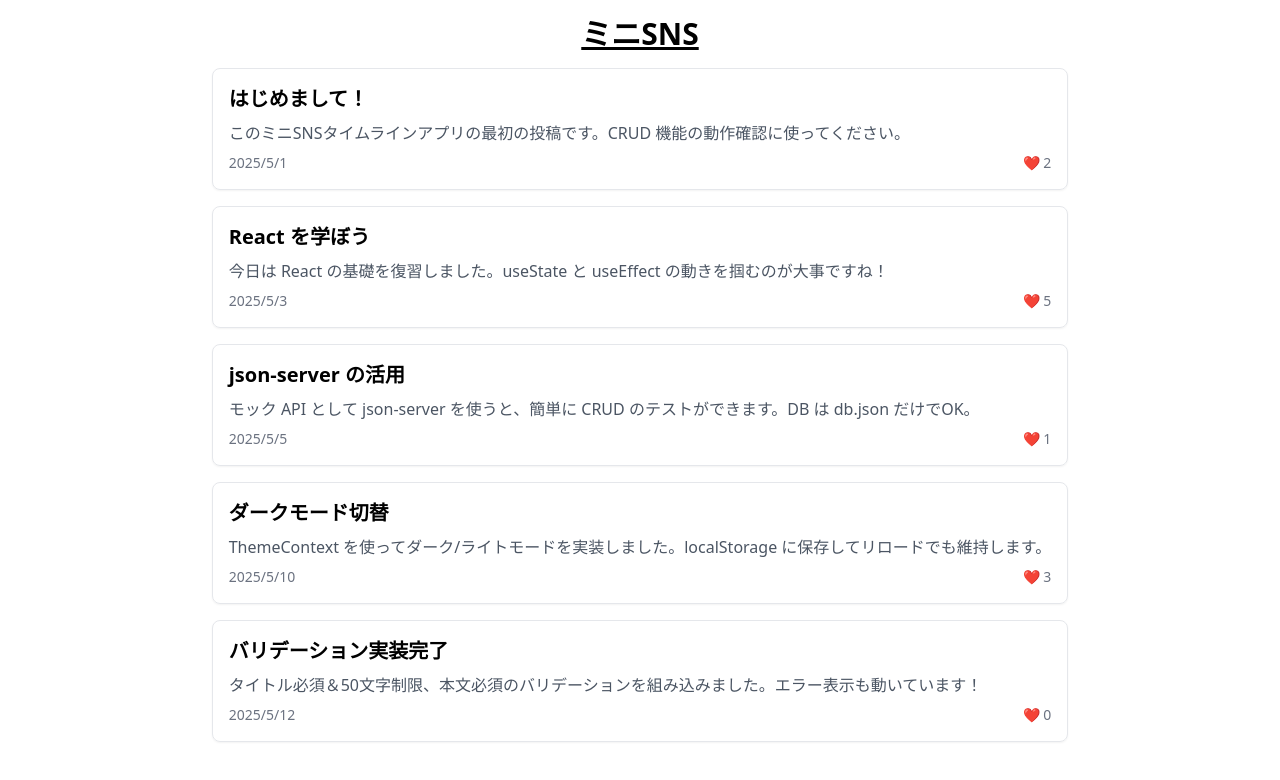
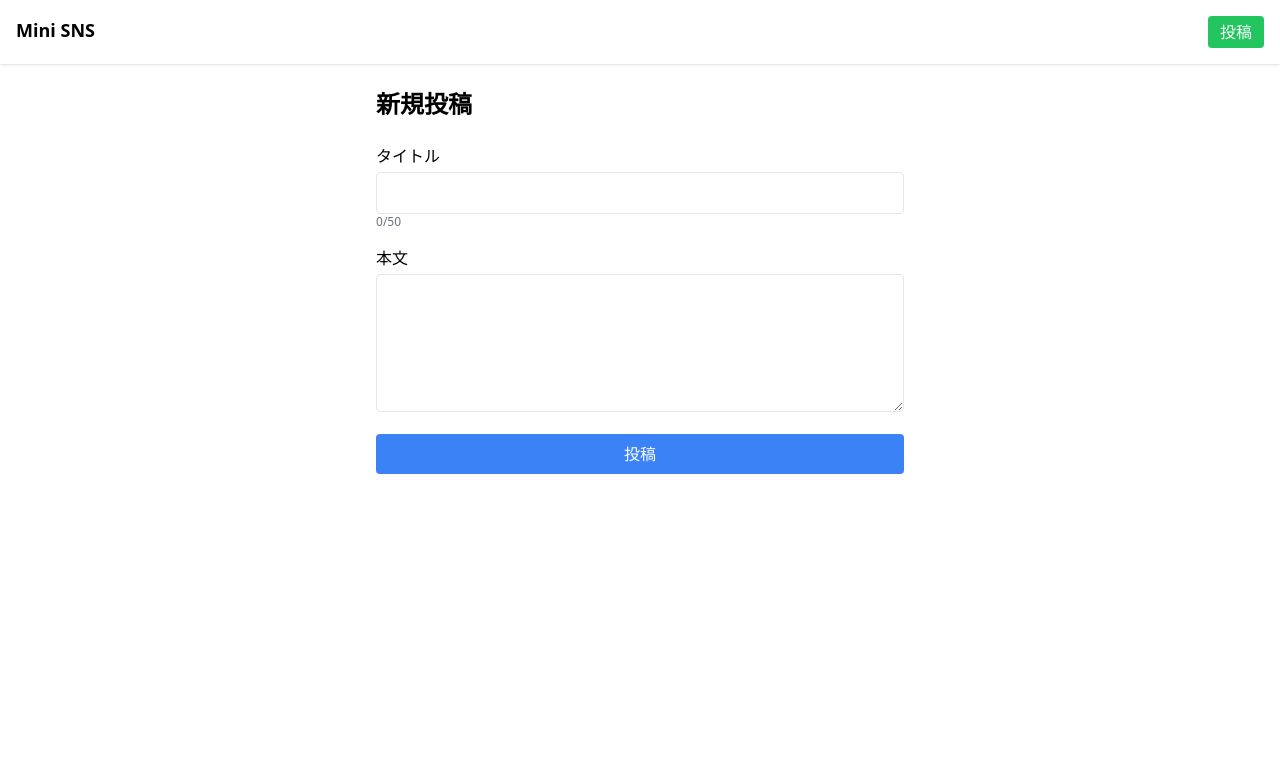
Before and after one commit to R-koma/pomodoro-todo, a React (Vite) app: page /new in a window 1280 px wide. Shown: the top 780 px of the page. Built offline with nearby package versions, Linux system fonts and the light colour scheme; data requests are answered from the project's data file.

Commit message:
feat: add routing system and new post page
- Add react-router-dom dependency
- Implement routing logic in App component
- Create Home page component from existing App content
- Add NewPost page component with form validation and submission
- Include header with navigation links

```diff
--- a/db.json
+++ b/db.json
@@ -4,35 +4,42 @@
       "id": 1,
       "title": "はじめまして！",
       "body": "このミニSNSタイムラインアプリの最初の投稿です。CRUD 機能の動作確認に使ってください。",
-      "createdAt": "2025-05-01T09:00:00Z",
+      "createdAt": "2025/5/01",
       "likes": 2
     },
     {
       "id": 2,
       "title": "React を学ぼう",
       "body": "今日は React の基礎を復習しました。useState と useEffect の動きを掴むのが大事ですね！",
-      "createdAt": "2025-05-03T14:30:00Z",
+      "createdAt": "2025/5/03",
       "likes": 5
     },
     {
       "id": 3,
       "title": "json-server の活用",
       "body": "モック API として json-server を使うと、簡単に CRUD のテストができます。DB は db.json だけでOK。",
-      "createdAt": "2025-05-05T08:15:00Z",
+      "createdAt": "2025/5/05",
       "likes": 1
     },
     {
       "id": 4,
       "title": "ダークモード切替",
       "body": "ThemeContext を使ってダーク/ライトモードを実装しました。localStorage に保存してリロードでも維持します。",
-      "createdAt": "2025-05-10T18:45:00Z",
+      "createdAt": "2025/5/10",
       "likes": 3
     },
     {
       "id": 5,
       "title": "バリデーション実装完了",
       "body": "タイトル必須＆50文字制限、本文必須のバリデーションを組み込みました。エラー表示も動いています！",
-      "createdAt": "2025-05-12T12:00:00Z",
+      "createdAt": "2025/5/12",
+      "likes": 0
+    },
+    {
+      "id": "ab05",
+      "title": "a",
+      "body": "a",
+      "createdAt": "2025/5/17",
       "likes": 0
     }
   ]
--- a/package.json
+++ b/package.json
@@ -21,7 +21,8 @@
   "dependencies": {
     "json-server": "^1.0.0-beta.3",
     "react": "^19.1.0",
-    "react-dom": "^19.1.0"
+    "react-dom": "^19.1.0",
+    "react-router-dom": "^7.6.0"
   },
   "devDependencies": {
     "@eslint/js": "^9.26.0",
--- a/src/App.jsx
+++ b/src/App.jsx
@@ -1,64 +1,25 @@
-import { useEffect, useState } from 'react';
-import PostCard from './components/PostCard';
-import PropTypes from 'prop-types';
-
-ErrorMessage.propTypes = {
-  message: PropTypes.string,
-};
+import { BrowserRouter, Route, Routes, Link } from 'react-router';
+import Home from './pages/Home';
+import NewPost from './pages/NewPost';
 
 export default function App() {
-  const [posts, setPosts] = useState([]);
-  const [isLoading, setIsLoading] = useState(false);
-  const [error, setError] = useState('');
-
-  useEffect(() => {
-    const fetchPosts = async () => {
-      try {
-        setIsLoading(true);
-        setError('');
-
-        const res = await fetch('http://localhost:3000/posts');
-
-        if (!res.ok)
-          throw new Error('Something went wrong with fetching posts');
-
-        const data = await res.json();
-        setPosts(data);
-        setError('');
-      } catch (err) {
-        setError(err.message);
-      } finally {
-        setIsLoading(false);
-      }
-    };
-    fetchPosts();
-  }, []);
-
   return (
-    <div className="flex flex-col items-center justify-center">
-      <h1 className="m-4 text-3xl font-bold underline">ミニSNS</h1>
-      {isLoading && <Loader />}
-      {!isLoading && !error && (
-        <ul>
-          {posts.map((post) => (
-            <PostCard post={post} key={post.id} />
-          ))}
-        </ul>
-      )}
-      {error && <ErrorMessage message={error} />}
-    </div>
+    <BrowserRouter>
+      <header className="flex justify-between p-4 shadow">
+        <h1 className="text-lg font-bold">
+          <Link to="/">Mini SNS</Link>
+        </h1>
+        <Link
+          to="/new"
+          className="rounded bg-green-500 px-3 py-1 text-white hover:bg-green-600"
+        >
+          投稿
+        </Link>
+      </header>
+      <Routes>
+        <Route path="/" element={<Home />} />
+        <Route path="/new" element={<NewPost />} />
+      </Routes>
+    </BrowserRouter>
   );
 }
-
-function Loader() {
-  return <p>Loading...</p>;
-}
-
-function ErrorMessage({ message }) {
-  return (
-    <p>
-      <span>⛔️</span>
-      {message}
-    </p>
-  );
-}
--- /dev/null
+++ b/src/pages/Home.jsx
@@ -0,0 +1,66 @@
+import { useEffect, useState } from 'react';
+import PostCard from '../components/PostCard';
+import PropTypes from 'prop-types';
+
+ErrorMessage.propTypes = {
+  message: PropTypes.string,
+};
+
+export default function Home() {
+  const [posts, setPosts] = useState([]);
+  const [isLoading, setIsLoading] = useState(false);
+  const [error, setError] = useState('');
+
+  useEffect(() => {
+    const fetchPosts = async () => {
+      try {
+        setIsLoading(true);
+        setError('');
+
+        const res = await fetch(
+          `${import.meta.env.VITE_API_BASE}?_sort=createdAt&_order=desc`,
+        );
+
+        if (!res.ok)
+          throw new Error('Something went wrong with fetching posts');
+
+        const data = await res.json();
+        setPosts(data);
+        setError('');
+      } catch (err) {
+        setError(err.message);
+      } finally {
+        setIsLoading(false);
+      }
+    };
+    fetchPosts();
+  }, []);
+
+  return (
+    <div className="flex flex-col items-center justify-center">
+      <h1 className="m-4 text-3xl font-bold underline">ミニSNS</h1>
+      {isLoading && <Loader />}
+      {!isLoading && !error && (
+        <ul>
+          {posts.map((post) => (
+            <PostCard post={post} key={post.id} />
+          ))}
+        </ul>
+      )}
+      {error && <ErrorMessage message={error} />}
+    </div>
+  );
+}
+
+function Loader() {
+  return <p>Loading...</p>;
+}
+
+function ErrorMessage({ message }) {
+  return (
+    <p>
+      <span>⛔️</span>
+      {message}
+    </p>
+  );
+}
--- /dev/null
+++ b/src/pages/NewPost.jsx
@@ -0,0 +1,93 @@
+import { useState } from 'react';
+import { useNavigate } from 'react-router-dom';
+
+export default function NewPost() {
+  const [title, setTitle] = useState('');
+  const [body, setBody] = useState('');
+  const [submitting, setSubmitting] = useState(false);
+  const [errors, setErrors] = useState({});
+  const [apiError, setApiError] = useState(null);
+  const navigate = useNavigate();
+
+  function validate() {
+    const errs = {};
+    if (!title.trim()) errs.title = 'タイトルは必須です。';
+    if (title.length > 50) errs.title = 'タイトルは50字以内です。';
+    if (!body.trim()) errs.body = '本文は必須です。';
+    return errs;
+  }
+
+  async function handleSubmit(e) {
+    e.preventDefault();
+    const v = validate();
+    setErrors(v);
+    if (Object.keys(v).length) return;
+
+    setSubmitting(true);
+    try {
+      const res = await fetch(import.meta.env.VITE_API_BASE, {
+        method: 'POST',
+        headers: { 'Content-Type': 'application/json' },
+        body: JSON.stringify({
+          title: title.trim(),
+          body: body.trim(),
+          createdAt: new Date().toLocaleDateString('ja-JP'),
+          likes: 0,
+        }),
+      });
+      if (!res.ok) throw new Error(res.statusText);
+      navigate('/');
+    } catch (err) {
+      setApiError('投稿に失敗しました: ' + err.message);
+    } finally {
+      setSubmitting(false);
+    }
+  }
+
+  return (
+    <section className="mx-auto max-w-xl p-6">
+      <h1 className="mb-6 text-2xl font-bold">新規投稿</h1>
+
+      {apiError && <p className="mb-4 text-red-500">{apiError}</p>}
+
+      <form onSubmit={handleSubmit} className="flex flex-col gap-4">
+        <div>
+          <label className="mb-1 block font-medium" htmlFor="title">
+            タイトル
+          </label>
+          <input
+            id="title"
+            type="text"
+            maxLength={50}
+            value={title}
+            onChange={(e) => setTitle(e.target.value)}
+            className="w-full rounded border p-2"
+          />
+          {errors.title && (
+            <p className="text-sm text-red-500">{errors.title}</p>
+          )}
+          <p className="ml-auto text-xs text-gray-500">{title.length}/50</p>
+        </div>
+        <div>
+          <label className="mb-1 block font-medium" htmlFor="body">
+            本文
+          </label>
+          <textarea
+            id="body"
+            rows={5}
+            value={body}
+            onChange={(e) => setBody(e.target.value)}
+            className="w-full resize-y rounded border p-2"
+          />
+        </div>
+        <button
+          type="submit"
+          disabled={submitting}
+          className="rounded bg-blue-500 px-4 py-2 text-white disabled:opacity-50"
+        >
+          {submitting ? '投稿中...' : '投稿'}
+        </button>
+      </form>
+    </section>
+  );
+}
```
Also changed, not shown: 1 other file (tests, documents, lock files or other folders).
